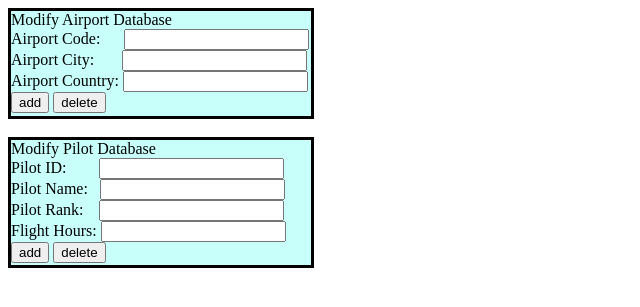
After one commit to YongkangLin/DB_PROJ, a Flask app: page /admin in a window 1280 px wide. The commit adds this page. Shown: the top 307 px of the page, without its empty margins (0-640 px from the left). Run offline with Flask 2, Linux system fonts and the light colour scheme; parts of the project's set-up code (start-up, migrations or seed data) failed here and were passed over.

Commit message:
admin, airport

```diff
--- a/server.py
+++ b/server.py
@@ -33,6 +33,10 @@ def teardown_request(exception):
 @app.route('/')
 def index():
   return render_template("index.html")
+
+@app.route('/admin')
+def admin():
+  return render_template("admin.html")
 
 @app.route('/booking', methods=['GET','POST'])
 def booking():
@@ -81,7 +85,23 @@ def booking():
       return render_template("booking.html", data=[])
   return render_template("booking.html", data=[])
 
-@app.route('/book', methods=['POST'])
+@app.route('/modairport',methods=['POST'])
+def modairport():
+  code = request.form['code']
+  city = request.form['city']
+  country = request.form['country']
+  if request.form['submit'] == 'add':
+    g.conn.execute("INSERT INTO airport VALUES('{}','{}','{}');".format(code,city,country))
+  if request.form['submit'] == 'delete':
+    g.conn.execute("DELETE FROM airport WHERE code = '{}';".format(code))
+  return redirect('/admin')
+
+@app.route('/modpilot',methods=['POST'])
+def modpilot():
+  app.logger.debug(request.form['submit'])
+
+@app.route(
+  '/book', methods=['POST'])
 def book():
   content = request.json
   app.logger.debug(content)
--- /dev/null
+++ b/templates/admin.html
@@ -0,0 +1,49 @@
+<html>
+    <style>
+        .boxed{
+            width: 300px;
+            height: 105px;
+            border: 3px solid black;
+            background-color: rgb(200, 255, 250);
+        }
+        .boxed2{
+            width: 300px;
+            height: 125px;
+            border: 3px solid black;
+            background-color: rgb(200, 255, 250);
+        }
+    </style>
+    <script src="https://ajax.googleapis.com/ajax/libs/jquery/3.5.1/jquery.min.js"></script>
+    <div class="boxed">
+        Modify Airport Database
+        <form id = "airport" action="/modairport" method="post">
+            Airport Code:&nbsp;&nbsp;&nbsp;&nbsp;&nbsp;&nbsp;<input type="text" name="code"><br>
+            Airport City:&nbsp;&nbsp;&nbsp;&nbsp;&nbsp;&nbsp;&nbsp;<input type="text" name="city"><br>
+            Airport Country: <input type="text" name="country"><br>
+            <input type="submit" name="submit" value="add">
+            <input type="submit" name="submit" value="delete">
+        </form>
+    </div>
+    <br>
+    <div class="boxed2">
+        Modify Pilot Database
+        <form action="/modpilot" method="post">
+            Pilot ID:&nbsp;&nbsp;&nbsp;&nbsp;&nbsp;&nbsp;&nbsp;&nbsp;<input type="text" name="id"><br>
+            Pilot Name:&nbsp;&nbsp;&nbsp;<input type="text" name="name"><br>
+            Pilot Rank:&nbsp;&nbsp;&nbsp;&nbsp;<input type="text" name="rank"><br>
+            Flight Hours: <input type="text" name="hours"><br>
+            <input type="submit" name="submit" value="add">
+            <input type="submit" name="submit" value="delete">
+        </form>
+    </div>
+    <script>
+        airport = document.getElementById("airport");
+        airport.addEventListener('submit', submitted);
+        function submitted(event) {
+            var data = $("#airport").serializeArray();
+            var x = ("Airport database modified:\ncode: "+data[0].value+ "\n" +
+            "city: "+data[1].value + "\n" + "country: " + data[2].value)
+            window.alert(x)
+        }
+    </script>
+</html>
--- a/templates/success.html
+++ /dev/null
@@ -1 +0,0 @@
-{{data}}
```
Also changed, not shown: templates/booking.html (+5 -4 lines).
